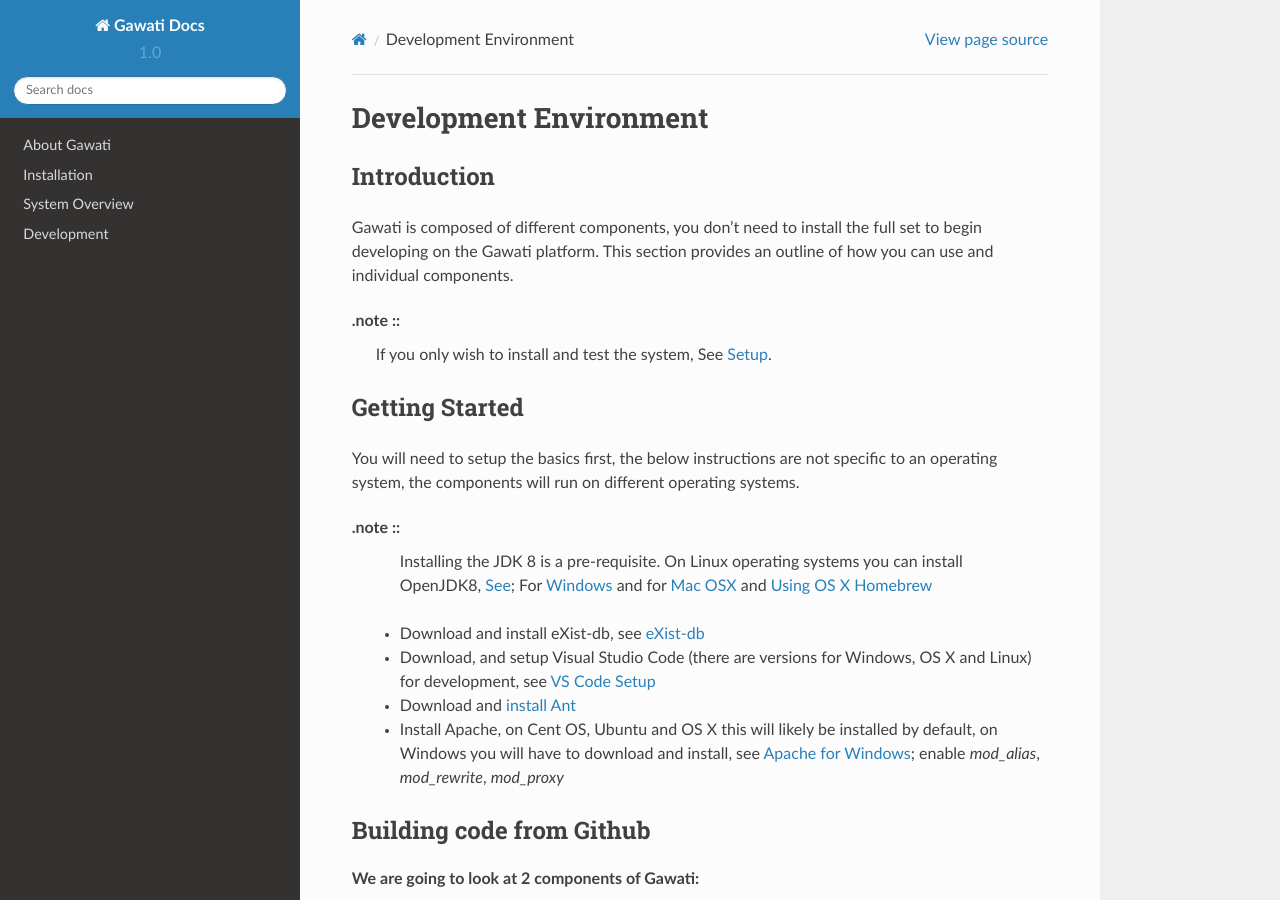
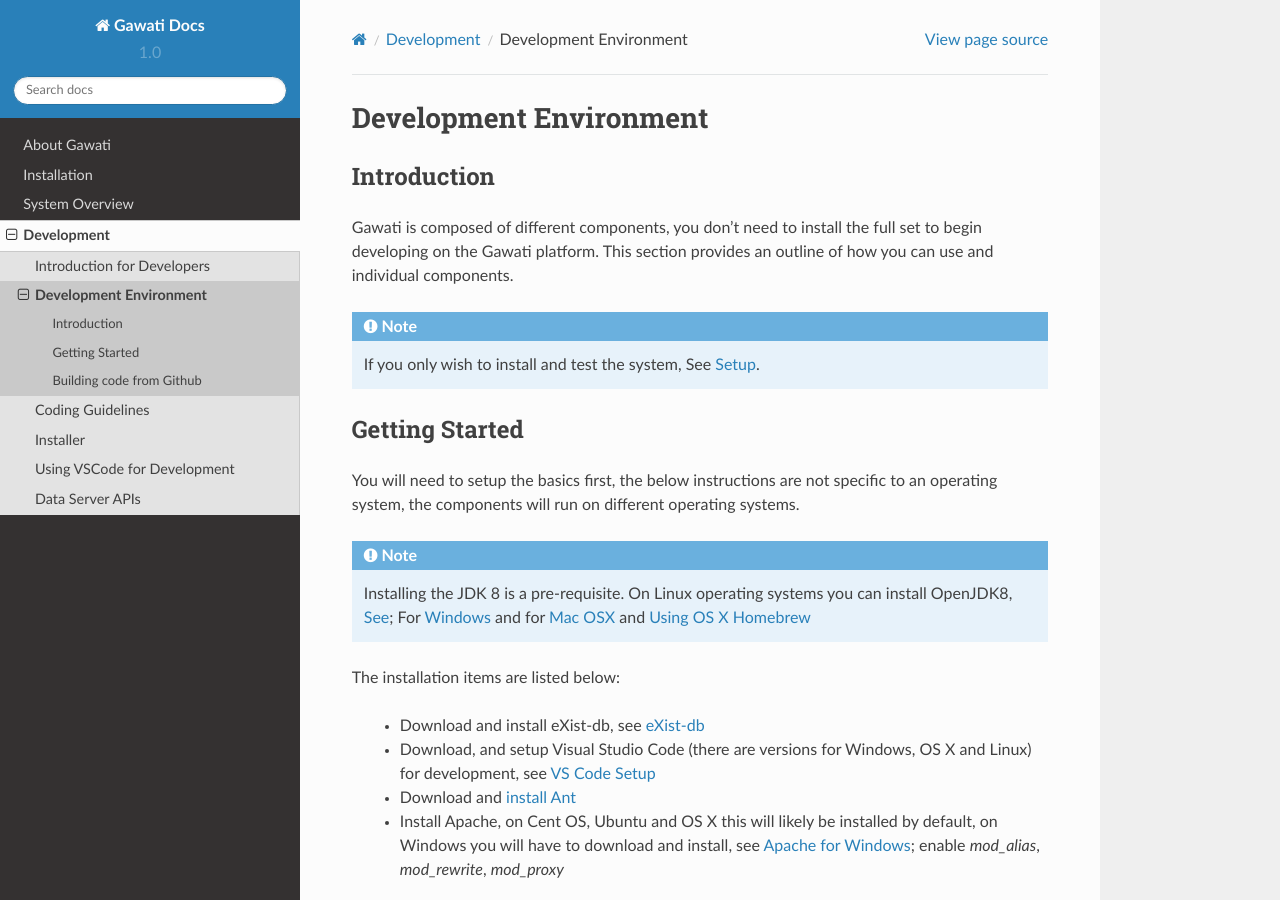
Before and after one commit to gawati/gawati-docs, a Sphinx documentation site: the page built from docs/source/development/dev-env.rst, in a window 1280 px wide and 900 px high. Built offline with Sphinx 7.4.7 and the Read the Docs theme 2.0.0, drawn with Linux system fonts in a browser that asks for light colours.

Commit message:
Fixing typos

```diff
--- a/docs/source/development/dev-env.rst
+++ b/docs/source/development/dev-env.rst
@@ -17,13 +18,15 @@ Getting Started
 
 You will need to setup the basics first, the below instructions are not specific to an operating system, the components will run on different operating systems.
 
-.note ::
+.. note::
   Installing the JDK 8 is a pre-requisite. On Linux operating systems you can install OpenJDK8, `See <http://openjdk.java.net/install/>`_; For `Windows <https://docs.oracle.com/javase/8/docs/technotes/guides/install/windows_jdk_install.html#CHDEBCCJ>`_ and for `Mac OSX <https://docs.oracle.com/javase/8/docs/technotes/guides/install/mac_jdk.html#CHDBADCG>`_ and `Using OS X Homebrew <https://stackoverflow.com/questions/24342886/how-to-install-java-8-on-mac/28635465#28635465>`_
 
- - Download and install eXist-db, see `eXist-db <https://bintray.com/existdb/releases/exist/3.4.1/view>`_
- - Download, and setup Visual Studio Code (there are versions for Windows, OS X and Linux) for development, see :doc:`VS Code Setup <./using-vscode>`
- - Download and `install Ant <http://ant.apache.org/manual/install.html#installing>`_
- - Install Apache, on Cent OS, Ubuntu and OS X this will likely be installed by default, on Windows you will have to download and install, see `Apache for Windows <https://www.apachehaus.com/cgi-bin/download.plx>`_; enable `mod_alias`, `mod_rewrite`, `mod_proxy`
+The installation items are listed below:
+
+  - Download and install eXist-db, see `eXist-db <https://bintray.com/existdb/releases/exist/3.4.1/view>`_
+  - Download, and setup Visual Studio Code (there are versions for Windows, OS X and Linux) for development, see :doc:`VS Code Setup <./using-vscode>`
+  - Download and `install Ant <http://ant.apache.org/manual/install.html#installing>`_
+  - Install Apache, on Cent OS, Ubuntu and OS X this will likely be installed by default, on Windows you will have to download and install, see `Apache for Windows <https://www.apachehaus.com/cgi-bin/download.plx>`_; enable `mod_alias`, `mod_rewrite`, `mod_proxy`
 
 *************************
 Building code from Github
--- a/docs/source/development/index.rst
+++ b/docs/source/development/index.rst
@@ -5,6 +5,7 @@ Development
    :maxdepth: 2
 
    developer-intro
+   dev-env
    coding-guidelines
    installer/index
    using-vscode
--- a/docs/source/system/gawati-architecture.rst
+++ b/docs/source/system/gawati-architecture.rst
@@ -1,5 +1,5 @@
-Gawati Data Server
-##################
+Gawati Architecture
+###################
 
 The Gawati architecture is described in this document.
 
```
Also changed, not shown: other parts of docs/source/development/dev-env.rst (+2 -1 lines).
